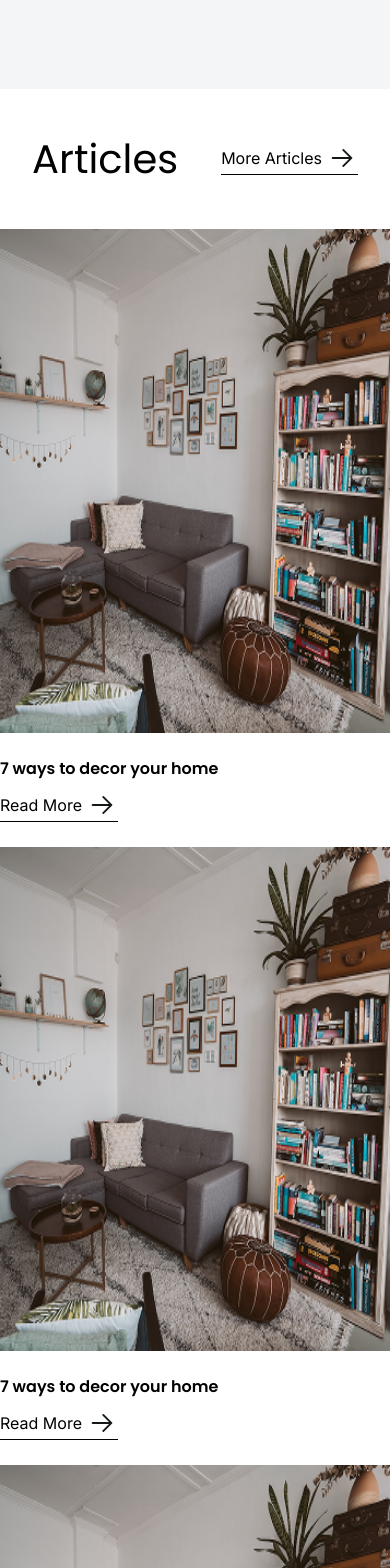
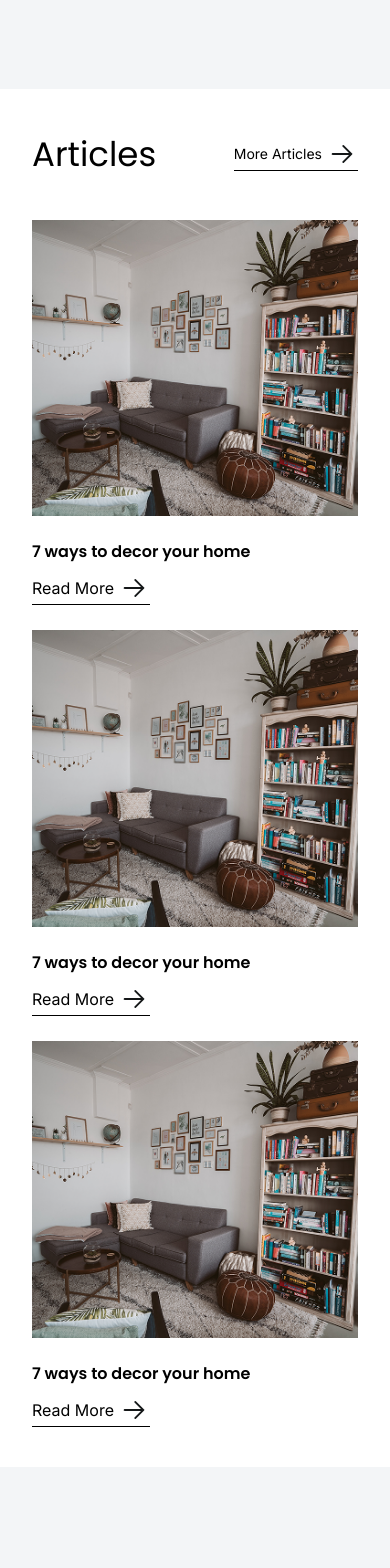
Before and after one commit to cmmubeenofficial/react-ecommerce-app, a React (Vite) app: page / in a window 390 px wide. Shown: the part 3960-5528 px from the top of the page. Built offline with nearby package versions, Linux system fonts and the light colour scheme.

Commit message:
make responsive Articals.jsx for all devices

```diff
--- a/src/components/Articals/Articals.jsx
+++ b/src/components/Articals/Articals.jsx
@@ -5,25 +5,23 @@ function Articals() {
         <>
             {/* articles top text */}
             <div className='article-top-text flex justify-between items-center py-10 lg:py-[80px] px-8 lg:px-[160px]'>
-                <p className='font-poppins text-[40px]'>Articles</p>
+                <p className='font-poppins lg:text-[40px] text-[34px]'>Articles</p>
 
                 {/* more articles button */}
                 <div className="more-button flex items-center justify-center gap-[4px] border-b-1 cursor-pointer">
-                    <p className='font-inter'>More Articles</p>
+                    <p className='font-inter lg:text-[16px] text-[14px]'>More Articles</p>
                     <img src="/icons/arrow-right-black.png" alt="arrow right icon" />
                 </div>
             </div>
 
-            <div className="main-container lg:px-[160px] pb-10">
-
+            <div className="main-container px-8 lg:px-[160px] pb-10">
 
                 {/* main articles section */}
-
                 <div className="articles-container flex flex-wrap justify-center items-center lg:flex-nowrap gap-[1.563rem]">
 
                     {/* article 1 */}
                     <div className="articles">
-                        <img className='pb-[1.5rem] h-[33rem] lg:h-[20.60rem] w-auto' src="/imgs/articles/ar1.png" alt="7 ways to decor your home" />
+                        <img className='pb-[1.5rem] min-h-[15rem] lg:h-[20.60rem]' src="/imgs/articles/ar1.png" alt="7 ways to decor your home" />
                         <h6 className='font-poppins text-[1rem] font-semibold lg:font-normal lg:text-[20px] pb-[8px]'>7 ways to decor your home</h6>
 
                         {/* read more button */}
@@ -35,7 +33,7 @@ function Articals() {
 
                     {/* article 2 */}
                     <div className="articles">
-                        <img className='pb-[24px] h-[33rem] lg:h-[20.60rem] w-auto' src="/imgs/articles/ar1.png" alt="7 ways to decor your home" />
+                        <img className='pb-[1.5rem] min-h-[15rem] lg:h-[20.60rem]' src="/imgs/articles/ar1.png" alt="7 ways to decor your home" />
                         <h6 className='font-poppins text-[1rem] font-semibold lg:font-normal lg:text-[20px] pb-[8px]'>7 ways to decor your home</h6>
 
                         {/* read more button */}
@@ -47,7 +45,7 @@ function Articals() {
 
                     {/* article 3 */}
                     <div className="articles">
-                        <img className='pb-[24px] h-[33rem] lg:h-[20.60rem] w-auto' src="/imgs/articles/ar1.png" alt="7 ways to decor your home" />
+                        <img className='pb-[1.5rem] min-h-[15rem] lg:h-[20.60rem]' src="/imgs/articles/ar1.png" alt="7 ways to decor your home" />
                         <h6 className='font-poppins text-[1rem] font-semibold lg:font-normal lg:text-[20px] pb-[8px]'>7 ways to decor your home</h6>
 
                         {/* read more button */}
```
